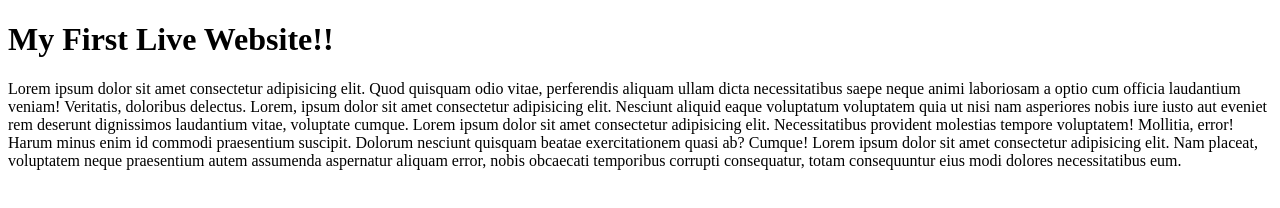
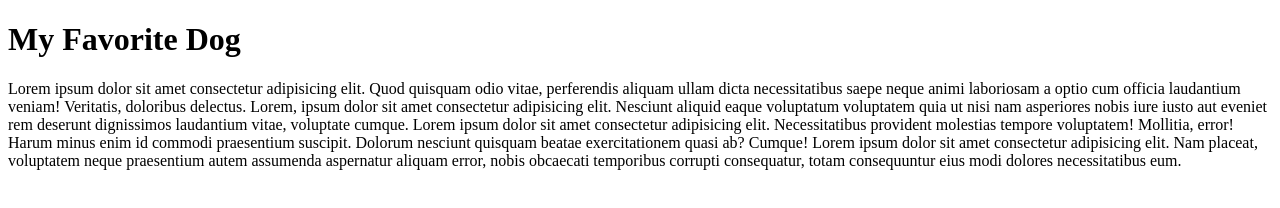
Before and after one commit to tjones374/tjones374.github.io, a plain HTML site: page index.html in a window 1280 px wide. Drawn offline with Linux system fonts and the light colour scheme.

```diff
--- a/index.html
+++ b/index.html
@@ -4,10 +4,10 @@
     <meta charset="UTF-8">
     <meta name="viewport" content="width=device-width, initial-scale=1.0">
     <meta http-equiv="X-UA-Compatible" content="ie=edge">
-    <title>Website</title>
+    <title>My Dog</title>
 </head>
 <body>
-    <h1>My First Live Website!!</h1>
+    <h1>My Favorite Dog</h1>
     <p>Lorem ipsum dolor sit amet consectetur adipisicing elit. Quod quisquam odio vitae, perferendis aliquam ullam dicta necessitatibus saepe neque animi laboriosam a optio cum officia laudantium veniam! Veritatis, doloribus delectus. Lorem, ipsum dolor sit amet consectetur adipisicing elit. Nesciunt aliquid eaque voluptatum voluptatem quia ut nisi nam asperiores nobis iure iusto aut eveniet rem deserunt dignissimos laudantium vitae, voluptate cumque. Lorem ipsum dolor sit amet consectetur adipisicing elit. Necessitatibus provident molestias tempore voluptatem! Mollitia, error! Harum minus enim id commodi praesentium suscipit. Dolorum nesciunt quisquam beatae exercitationem quasi ab? Cumque! Lorem ipsum dolor sit amet consectetur adipisicing elit. Nam placeat, voluptatem neque praesentium autem assumenda aspernatur aliquam error, nobis obcaecati temporibus corrupti consequatur, totam consequuntur eius modi dolores necessitatibus eum.</p>
 
 
```
